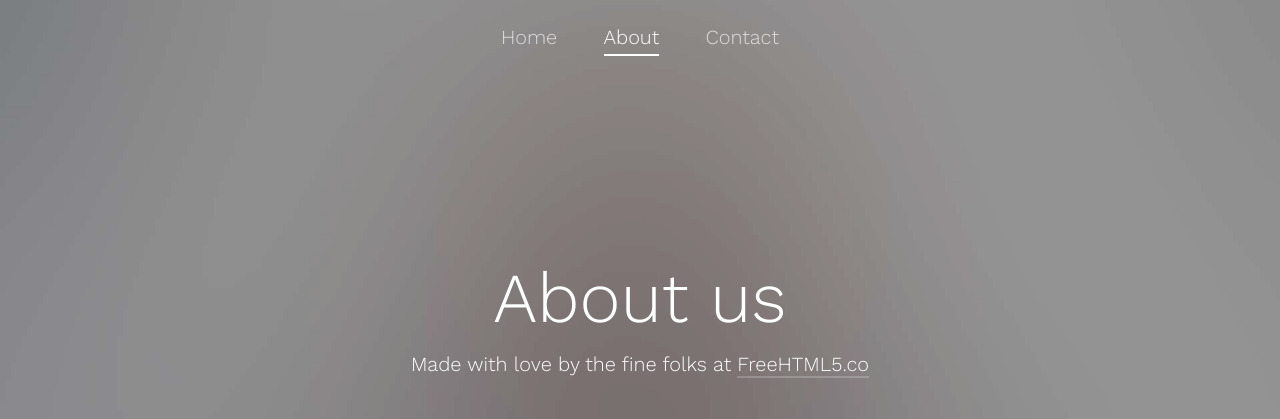
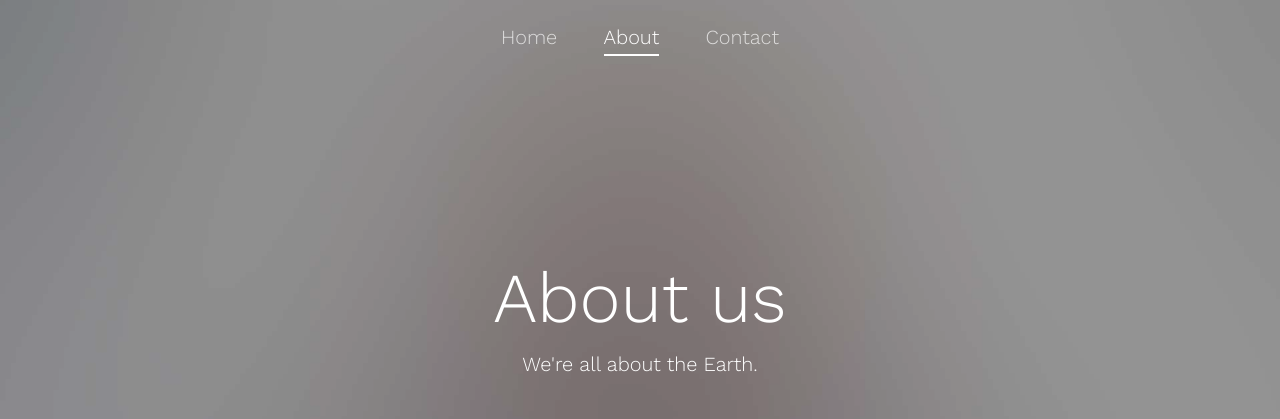
Before and after one commit to kiccnz/kiccnz.github.io, a plain HTML site: page about.html in a window 1280 px wide. Shown: the top 419 px of the page. Drawn offline with nearby package versions, Linux system fonts and the light colour scheme; files whose address does not match are found by name.

Commit message:
updated about page message

```diff
--- a/about.html
+++ b/about.html
@@ -85,7 +85,7 @@
 					<div class="col-md-8 col-md-offset-2 col-sm-12 col-sm-offset-0 col-xs-12 col-xs-offset-0 text-center fh5co-table">
 						<div class="fh5co-intro fh5co-table-cell">
 							<h1 class="text-center">About us</h1>
-							<p>Made with love by the fine folks at <a href="http://freehtml5.co">FreeHTML5.co</a></p>
+							<p>We're all about the Earth.</p>
 						</div>
 					</div>
 				</div>
```
Also changed, not shown: 1 other file.
